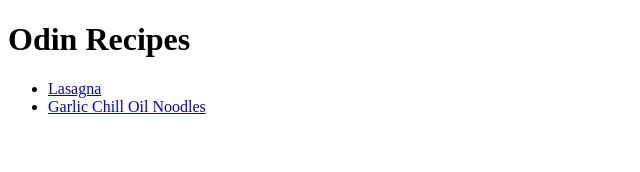
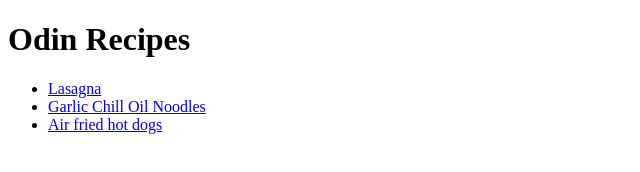
Before and after one commit to destonedbob/odin-recipes, a plain HTML site: page index.html in a window 1280 px wide. Shown: the whole page, without its empty margins (0-640 px from the left). Drawn offline with Linux system fonts and the light colour scheme.

Commit message:
Add link to air fried hot dogs to index

```diff
--- a/index.html
+++ b/index.html
@@ -9,6 +9,7 @@
     <ul>
         <li><a href="./recipes/lasagna.html">Lasagna</a></li>
         <li><a href="./recipes/garlic-chilli-oil-noodle.html">Garlic Chill Oil Noodles</a></li>
+        <li><a href="./recipes/air-fryer-hot-dogs.html">Air fried hot dogs</a></li>
     </ul>
 </body>
 </html>
```
